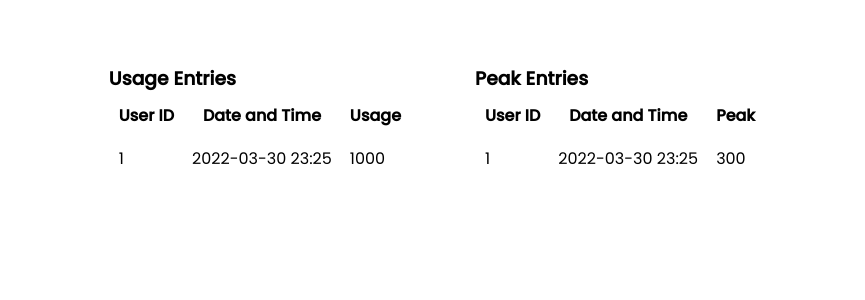
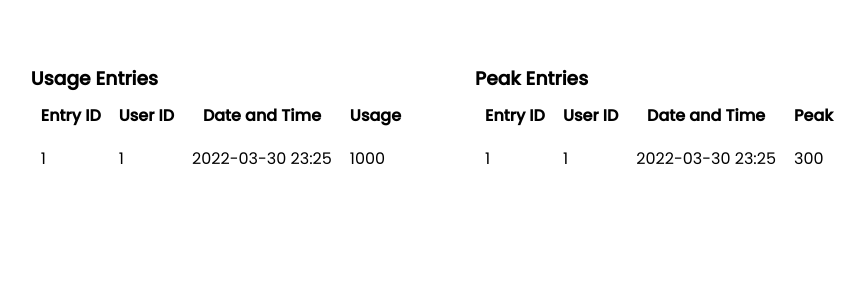
Before and after one commit to DFMoller/skripsie2022_21593698, a Flask app: page / in a window 1280 px wide. Shown: the part 67-367 px from the top of the page, without its empty margins (203-1068 px from the left). Run offline with Flask 2, Linux system fonts and the light colour scheme; a user stored in the database is signed in; data comes from the database, SQL or seed files in the repository; some libraries are stand-ins or nearby versions.

Commit message:
Added user id and entry id columns to tables

```diff
--- a/website/templates/home.html
+++ b/website/templates/home.html
@@ -17,6 +17,7 @@
         <h3>Usage Entries</h3>
         <table>
             <tr>
+                <th>Entry ID</th>
                 <th>User ID</th>
                 <th>Date and Time</th>
                 <th>Usage</th>
@@ -24,6 +25,7 @@
             {% for entry in usage %}
             <tr>
                 <td>{{ entry.id }}</td>
+                <td>{{ entry.client_id }}</td>
                 <td>{{ entry.datetime }}</td>
                 <td>{{ entry.usage }}</td>
             </tr>
@@ -34,6 +36,7 @@
         <h3>Peak Entries</h3>
         <table>
             <tr>
+                <th>Entry ID</th>
                 <th>User ID</th>
                 <th>Date and Time</th>
                 <th>Peak</th>
@@ -41,6 +44,7 @@
             {% for entry in peak %}
             <tr>
                 <td>{{ entry.id }}</td>
+                <td>{{ entry.client_id }}</td>
                 <td>{{ entry.datetime }}</td>
                 <td>{{ entry.peak }}</td>
             </tr>
```
